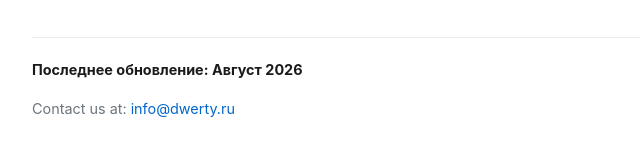
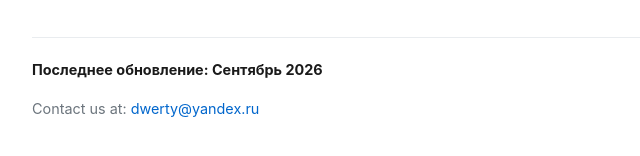
Before and after one commit to dmitry-goncharov/dwerty, a plain HTML site: page otxform/privacy-policy/ru/index.html in a window 1280 px wide. Shown: the part 1171-1327 px from the top of the page, 233-873 px from the left. Drawn offline with Linux system fonts and the light colour scheme.

Commit message:
Updated email for otxform

```diff
--- a/otxform/privacy-policy/ru/index.html
+++ b/otxform/privacy-policy/ru/index.html
@@ -38,8 +38,8 @@
     <p>Мы можем время от времени обновлять нашу Политику конфиденциальности. При этом любые будущие изменения будут строго сохранять наши основные принципы: полное отсутствие постоянного логирования данных и отсутствие рекламы.</p>
 
     <div class="footer-text">
-        <p><strong>Последнее обновление: Август 2026</strong></p>
-        <p>Contact us at: <a href="mailto:info@dwerty.ru">info@dwerty.ru</a></p>
+        <p><strong>Последнее обновление: Сентябрь 2026</strong></p>
+        <p>Contact us at: <a href="mailto:dwerty@yandex.ru">dwerty@yandex.ru</a></p>
     </div>
 
 </body>
```
Also changed, not shown: otxform/privacy-policy/en/index.html (+2 -2 lines).
